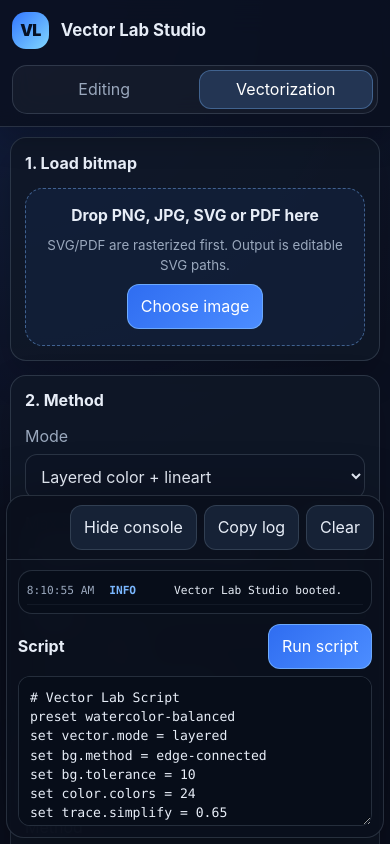
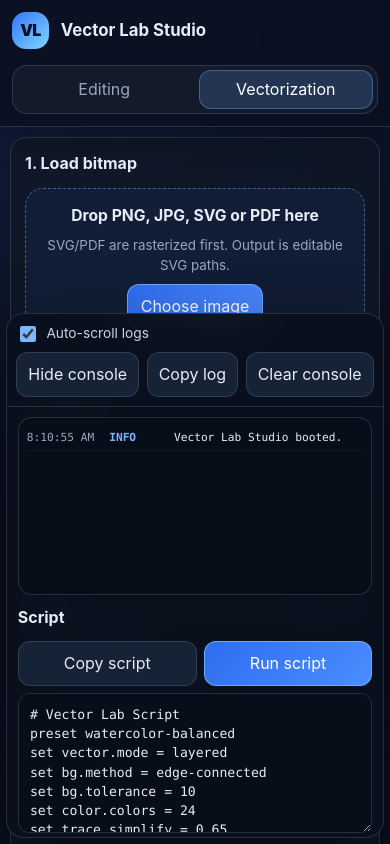
Before and after one commit to arfipod/vector-lab, a React (Vite) app: page / in a window 390 px wide. Shown: the top 844 px of the page. Built offline with nearby package versions, Linux system fonts and the light colour scheme.

Commit message:
feat-console-script-panel-ux

```diff
--- a/src/components/ConsolePanel.tsx
+++ b/src/components/ConsolePanel.tsx
@@ -1,12 +1,62 @@
-import { useMemo, useState } from 'react';
+import { useEffect, useMemo, useRef, useState } from 'react';
 import type { LogEntry } from '../types';
 import { scriptHelp } from '../lib/scripting';
 interface Props { logs: LogEntry[]; onClear: () => void; onRunScript: (script: string) => void; }
 export function ConsolePanel({ logs, onClear, onRunScript }: Props) {
   const [open, setOpen] = useState(true); const [script, setScript] = useState(scriptHelp);
+  const [copyState, setCopyState] = useState<'idle' | 'log' | 'script' | 'failed'>('idle');
+  const [autoScrollLogs, setAutoScrollLogs] = useState(true);
+  const logStreamRef = useRef<HTMLDivElement | null>(null);
   const logText = useMemo(() => logs.map((l) => `[${new Date(l.time).toLocaleTimeString()}] ${l.level.toUpperCase()} ${l.message}${l.data ? ` ${JSON.stringify(l.data)}` : ''}`).join('\n'), [logs]);
+
+  useEffect(() => {
+    if (!open || !autoScrollLogs) return;
+    const logStream = logStreamRef.current;
+    if (logStream) logStream.scrollTop = logStream.scrollHeight;
+  }, [autoScrollLogs, logs, open]);
+
+  useEffect(() => {
+    if (copyState === 'idle') return;
+    const timeout = window.setTimeout(() => setCopyState('idle'), 1800);
+    return () => window.clearTimeout(timeout);
+  }, [copyState]);
+
+  const copyText = async (text: string, type: 'log' | 'script') => {
+    try {
+      if (navigator.clipboard?.writeText) {
+        await navigator.clipboard.writeText(text);
+      } else {
+        const textarea = document.createElement('textarea');
+        textarea.value = text;
+        textarea.setAttribute('readonly', '');
+        textarea.style.position = 'fixed';
+        textarea.style.left = '-9999px';
+        document.body.appendChild(textarea);
+        textarea.select();
+        const copied = document.execCommand('copy');
+        document.body.removeChild(textarea);
+        if (!copied) throw new Error('Clipboard copy failed');
+      }
+      setCopyState(type);
+    } catch {
+      setCopyState('failed');
+    }
+  };
+
   return <section className={`console-panel ${open ? 'open' : 'closed'}`}>
-    <div className="console-toolbar"><button type="button" onClick={() => setOpen((v) => !v)}>{open ? 'Hide console' : 'Show console'}</button><button type="button" onClick={() => navigator.clipboard?.writeText(logText)}>Copy log</button><button type="button" onClick={onClear}>Clear</button></div>
-    {open ? <div className="console-grid"><div className="log-stream">{logs.map((l) => <div key={l.id} className={`log-line ${l.level}`}><span>{new Date(l.time).toLocaleTimeString()}</span><strong>{l.level}</strong><p>{l.message}</p></div>)}</div><div className="script-box"><div className="script-header"><strong>Script</strong><button className="primary" type="button" onClick={() => onRunScript(script)}>Run script</button></div><textarea spellCheck={false} value={script} onChange={(e) => setScript(e.target.value)} /></div></div> : null}
+    <div className="console-toolbar">
+      {open ? <label className="console-toggle"><input type="checkbox" checked={autoScrollLogs} onChange={(e) => setAutoScrollLogs(e.target.checked)} /> Auto-scroll logs</label> : null}
+      <button type="button" onClick={() => setOpen((v) => !v)}>{open ? 'Hide console' : 'Show console'}</button>
+      {open ? <button type="button" onClick={() => void copyText(logText, 'log')}>{copyState === 'log' ? 'Copied log' : 'Copy log'}</button> : null}
+      {open ? <button type="button" onClick={onClear}>Clear console</button> : null}
+    </div>
+    {open ? <div className="console-grid">
+      <div className="log-stream" ref={logStreamRef} aria-label="Console log stream">{logs.map((l) => <div key={l.id} className={`log-line ${l.level}`}><span>{new Date(l.time).toLocaleTimeString()}</span><strong>{l.level}</strong><p>{l.message}</p></div>)}</div>
+      <div className="script-box">
+        <div className="script-header"><strong>Script</strong><div className="script-actions"><button type="button" onClick={() => void copyText(script, 'script')}>{copyState === 'script' ? 'Copied script' : 'Copy script'}</button><button className="primary" type="button" onClick={() => onRunScript(script)}>Run script</button></div></div>
+        <textarea spellCheck={false} value={script} onChange={(e) => setScript(e.target.value)} />
+      </div>
+      {copyState === 'failed' ? <p className="console-feedback" role="status">Copy failed. Clipboard access is unavailable in this browser.</p> : null}
+    </div> : null}
   </section>;
 }
--- a/src/styles.css
+++ b/src/styles.css
@@ -100,10 +100,12 @@
 
 .console-panel { position: fixed; left: 1rem; right: 1rem; bottom: 1rem; z-index: 30; border: 1px solid var(--border); border-radius: 18px; background: rgba(10, 15, 28, 0.94); box-shadow: 0 24px 70px rgba(0,0,0,0.45); backdrop-filter: blur(16px); overflow: hidden; }
 .console-panel.closed { left: auto; width: auto; }
-.console-toolbar { display: flex; gap: 0.45rem; justify-content: flex-end; padding: 0.55rem; border-bottom: 1px solid var(--border); }
+.console-toolbar { display: flex; flex-wrap: wrap; align-items: center; gap: 0.45rem; justify-content: flex-end; padding: 0.55rem; border-bottom: 1px solid var(--border); }
 .console-panel.closed .console-toolbar { border-bottom: 0; }
-.console-grid { display: grid; grid-template-columns: minmax(0, 1.05fr) minmax(320px, 0.95fr); gap: 0.65rem; padding: 0.65rem; max-height: 310px; }
-.log-stream { overflow: auto; border: 1px solid var(--border); border-radius: 14px; background: #070d19; padding: 0.5rem; }
+.console-toggle { display: flex; align-items: center; gap: 0.45rem; margin-right: auto; color: #cbd5e1; font-size: 0.86rem; }
+.console-toggle input { width: 1rem; height: 1rem; accent-color: var(--accent); }
+.console-grid { display: grid; grid-template-columns: minmax(0, 1.05fr) minmax(320px, 0.95fr); grid-template-rows: minmax(0, 1fr) auto; gap: 0.65rem; padding: 0.65rem; height: clamp(230px, 32vh, 350px); min-height: 0; overflow: visible; }
+.log-stream { min-height: 0; overflow: auto; border: 1px solid var(--border); border-radius: 14px; background: #070d19; padding: 0.5rem; overscroll-behavior: contain; }
 .log-line { display: grid; grid-template-columns: 5.2rem 4.2rem minmax(0,1fr); gap: 0.45rem; align-items: start; padding: 0.25rem 0; font-family: ui-monospace, SFMono-Regular, Menlo, Monaco, Consolas, monospace; font-size: 0.78rem; border-bottom: 1px solid rgba(148,163,184,0.08); }
 .log-line span { color: var(--muted); }
 .log-line strong { text-transform: uppercase; }
@@ -112,9 +114,11 @@
 .log-line.info strong { color: var(--accent); }
 .log-line.warn strong { color: var(--warning); }
 .log-line.error strong { color: var(--danger); }
-.script-box { display: grid; grid-template-rows: auto 1fr; min-height: 0; }
-.script-header { display: flex; align-items: center; justify-content: space-between; margin-bottom: 0.45rem; }
-.script-box textarea { width: 100%; height: 100%; min-height: 220px; resize: vertical; padding: 0.7rem; font-family: ui-monospace, SFMono-Regular, Menlo, Monaco, Consolas, monospace; font-size: 0.82rem; background: #070d19; }
+.script-box { display: grid; grid-template-rows: auto minmax(0, 1fr); min-height: 0; }
+.script-header { display: flex; align-items: center; justify-content: space-between; gap: 0.75rem; margin-bottom: 0.45rem; }
+.script-actions { display: flex; flex-wrap: wrap; justify-content: flex-end; gap: 0.45rem; }
+.script-box textarea { width: 100%; height: 100%; min-height: 9rem; resize: vertical; overflow: auto; padding: 0.7rem; font-family: ui-monospace, SFMono-Regular, Menlo, Monaco, Consolas, monospace; font-size: 0.82rem; background: #070d19; overscroll-behavior: contain; }
+.console-feedback { grid-column: 1 / -1; margin: -0.2rem 0 0; color: var(--warning); font-size: 0.82rem; }
 
 @media (max-width: 920px) {
   .app-shell { padding-bottom: 380px; }
@@ -126,8 +130,8 @@
   .preview-panel { position: relative; top: auto; min-height: 58vh; }
   .stage-wrap { min-height: 50vh; }
   .preview-controls { justify-content: flex-start; }
-  .console-grid { grid-template-columns: 1fr; max-height: 390px; }
-  .script-box textarea { min-height: 150px; }
+  .console-grid { grid-template-columns: 1fr; grid-template-rows: minmax(90px, 0.85fr) minmax(150px, 1fr) auto; height: min(430px, calc(100vh - 5.5rem)); }
+  .script-box textarea { min-height: 140px; }
 }
 
 @media (max-width: 560px) {
@@ -137,5 +141,11 @@
   .palette-row { grid-template-columns: auto 1.2rem 1fr auto; }
   .palette-row input[type="color"] { grid-column: 1 / -1; width: 100%; }
   .console-panel { left: 0.4rem; right: 0.4rem; bottom: 0.4rem; }
+  .console-toolbar { justify-content: stretch; }
+  .console-toolbar button { flex: 1 1 auto; padding-inline: 0.55rem; }
+  .console-toggle { flex: 1 0 100%; margin-right: 0; }
+  .script-header { align-items: stretch; flex-direction: column; }
+  .script-actions { justify-content: stretch; }
+  .script-actions button { flex: 1 1 auto; }
   .log-line { grid-template-columns: 4.7rem 3.6rem minmax(0,1fr); font-size: 0.7rem; }
 }
```
